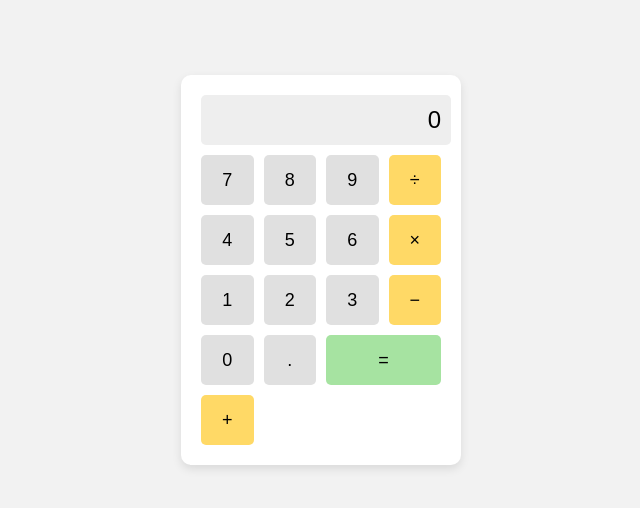
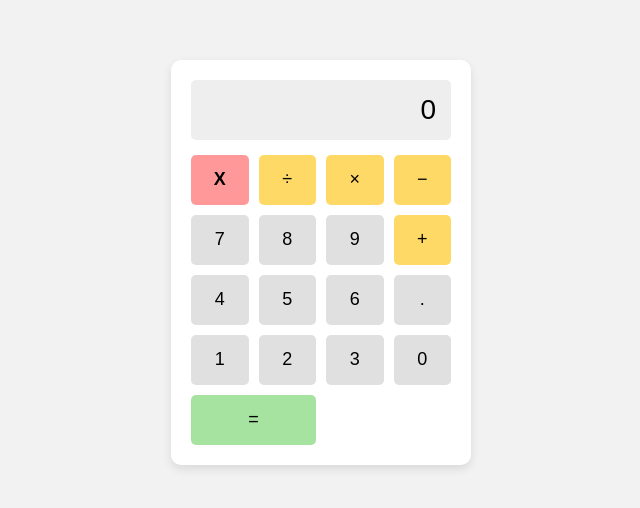
Before and after one commit to Akshay94os/Calculator, a plain HTML site: page index.html in a window 1280 px wide. Shown: the part 138-646 px from the top of the page, without its empty margins (319-959 px from the left). Drawn offline with Linux system fonts and the light colour scheme.

Commit message:
update delete button

```diff
--- a/index.html
+++ b/index.html
@@ -2,7 +2,7 @@
 <html lang="en">
 <head>
   <meta charset="UTF-8">
-  <title>Calculator UI (HTML + CSS only)</title>
+  <title>Calculator UI</title>
   <style>
     body {
       font-family: Arial, sans-serif;
@@ -11,87 +11,114 @@
       justify-content: center;
       align-items: center;
       height: 100vh;
+      margin: 0;
     }
     .calculator {
       background: #fff;
       padding: 20px;
       border-radius: 10px;
       box-shadow: 0 4px 10px rgba(0,0,0,0.1);
-      width: 240px;
+      width: 260px;
     }
     .display {
       width: 100%;
-      height: 50px;
+      height: 60px;
       background: #eee;
       text-align: right;
-      font-size: 24px;
-      line-height: 50px;
+      font-size: 28px;
+      line-height: 60px;
       border-radius: 5px;
-      padding-right: 10px;
-      margin-bottom: 10px;
+      padding-right: 15px;
+      box-sizing: border-box;
+      margin-bottom: 15px;
+      overflow: hidden;
     }
     .buttons {
       display: grid;
       grid-template-columns: repeat(4, 1fr);
       gap: 10px;
     }
-    .buttons button {
+    button {
       height: 50px;
       font-size: 18px;
       border: none;
       background: #e0e0e0;
       border-radius: 5px;
-      cursor: not-allowed; /* Disabled since no JS */
+      cursor: pointer;
+      transition: background 0.2s;
     }
-    .buttons button.operator {
+    button:hover {
+      background: #d0d0d0;
+    }
+    .operator {
       background: #ffd966;
     }
-    .buttons button.equal {
+    .del-btn {
+      background: #ff9999;
+      font-weight: bold;
+    }
+    .equal {
       background: #a6e3a1;
       grid-column: span 2;
     }
   </style>
 </head>
 <body>
+
   <div class="calculator">
     <div class="display">0</div>
     <div class="buttons">
+      <button class="del-btn">X</button>
+      <button class="operator">÷</button>
+      <button class="operator">×</button>
+      <button class="operator">−</button>
+
       <button>7</button>
       <button>8</button>
       <button>9</button>
-      <button class="operator">÷</button>
+      <button class="operator">+</button>
+
       <button>4</button>
       <button>5</button>
       <button>6</button>
-      <button class="operator">×</button>
+      <button>.</button>
+
       <button>1</button>
       <button>2</button>
       <button>3</button>
-      <button class="operator">−</button>
       <button>0</button>
-      <button>.</button>
+
       <button class="equal">=</button>
-      <button class="operator">+</button>
     </div>
   </div>
+
   <script>
     const display = document.querySelector('.display');
-  const buttons = document.querySelectorAll('.buttons button');
-  let current = '';
+    const buttons = document.querySelectorAll('button');
+    let currentExpression = '';
 
     buttons.forEach(btn => {
       btn.addEventListener('click', () => {
         const val = btn.textContent;
-      if (val === '=') {
+
+        if (val === 'X') {
+          // Clear everything
+          currentExpression = '';
+        } else if (val === '=') {
           try {
-          current = eval(current.replace('÷', '/').replace('×', '*').replace('−', '-'));
+            // Replace visual operators with math symbols and solve
+            const result = eval(currentExpression.replace(/÷/g, '/').replace(/×/g, '*').replace(/−/g, '-'));
+            currentExpression = result.toString();
           } catch {
-          current = 'Error';
+            currentExpression = 'Error';
           }
         } else {
-        current += val;
+          // Prevent showing 'Error' if user starts typing again
+          if (currentExpression === 'Error') currentExpression = '';
+          currentExpression += val;
         }
-      display.textContent = current || '0';
+
+        display.textContent = currentExpression || '0';
       });
     });
   </script>
```
Lines whose indentation alone changed are shown as unchanged.
